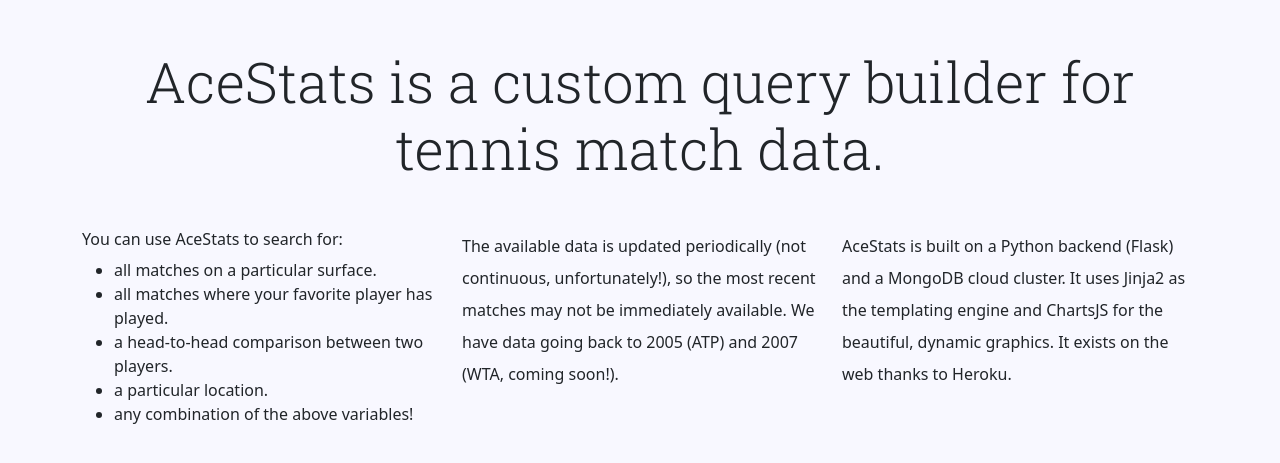
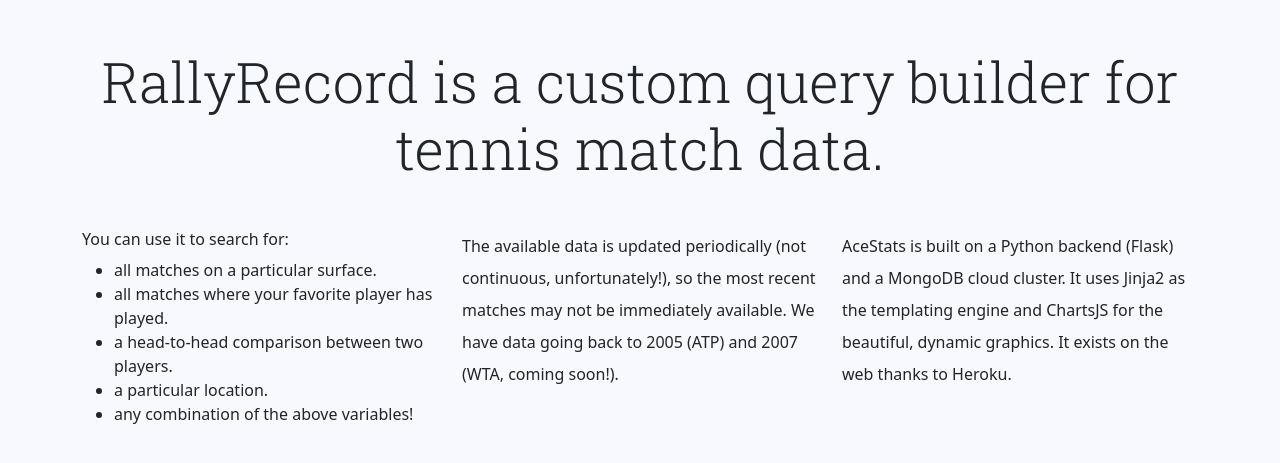
Before and after one commit to abhinavr2121/Rally_Records, a Flask app: page /about in a window 1280 px wide. Shown: the part 56-519 px from the top of the page. Run offline with Flask 2, Linux system fonts and the light colour scheme; some libraries are stand-ins or nearby versions.

Commit message:
renaming service

```diff
--- a/templates/about.html
+++ b/templates/about.html
@@ -23,12 +23,12 @@
           </div>
         </nav>
         <div class="container mt-5 text-center">
-            <h1 class="display-4">AceStats is a custom query builder for tennis match data.</h1>
+            <h1 class="display-4">RallyRecord is a custom query builder for tennis match data.</h1>
         </div>
         <div class="container mt-5">
             <div class="row">
                 <div class="col">
-                    <h6>You can use AceStats to search for:</h6>
+                    <h6>You can use it to search for:</h6>
                     <ul>
                         <li>all matches on a particular surface.</li>
                         <li>all matches where your favorite player has played.</li>
--- a/templates/index.html
+++ b/templates/index.html
@@ -29,7 +29,7 @@
           </div>
         </nav>
         <div class="container mt-5 text-center">
-            <h1 class="display-1">AceStats<span class="sup">BETA</span></h1>
+            <h1 class="display-1">RallyRecord<span class="sup">BETA</span></h1>
             <h6 class="text-muted">Coming soon: faster queries, country statistics, WTA data, and more!</h6>
         </div>
         <div class="container mt-5">
```
